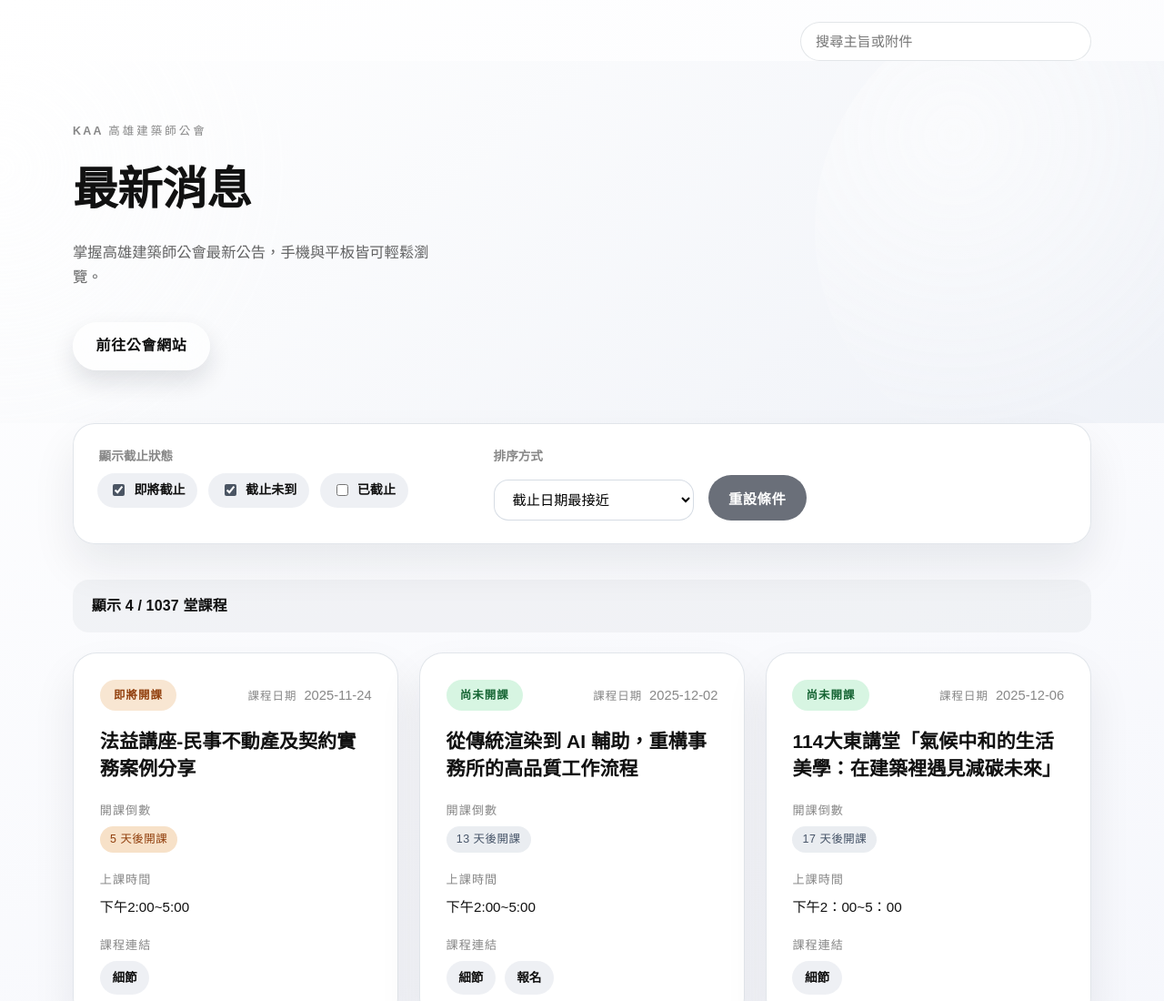
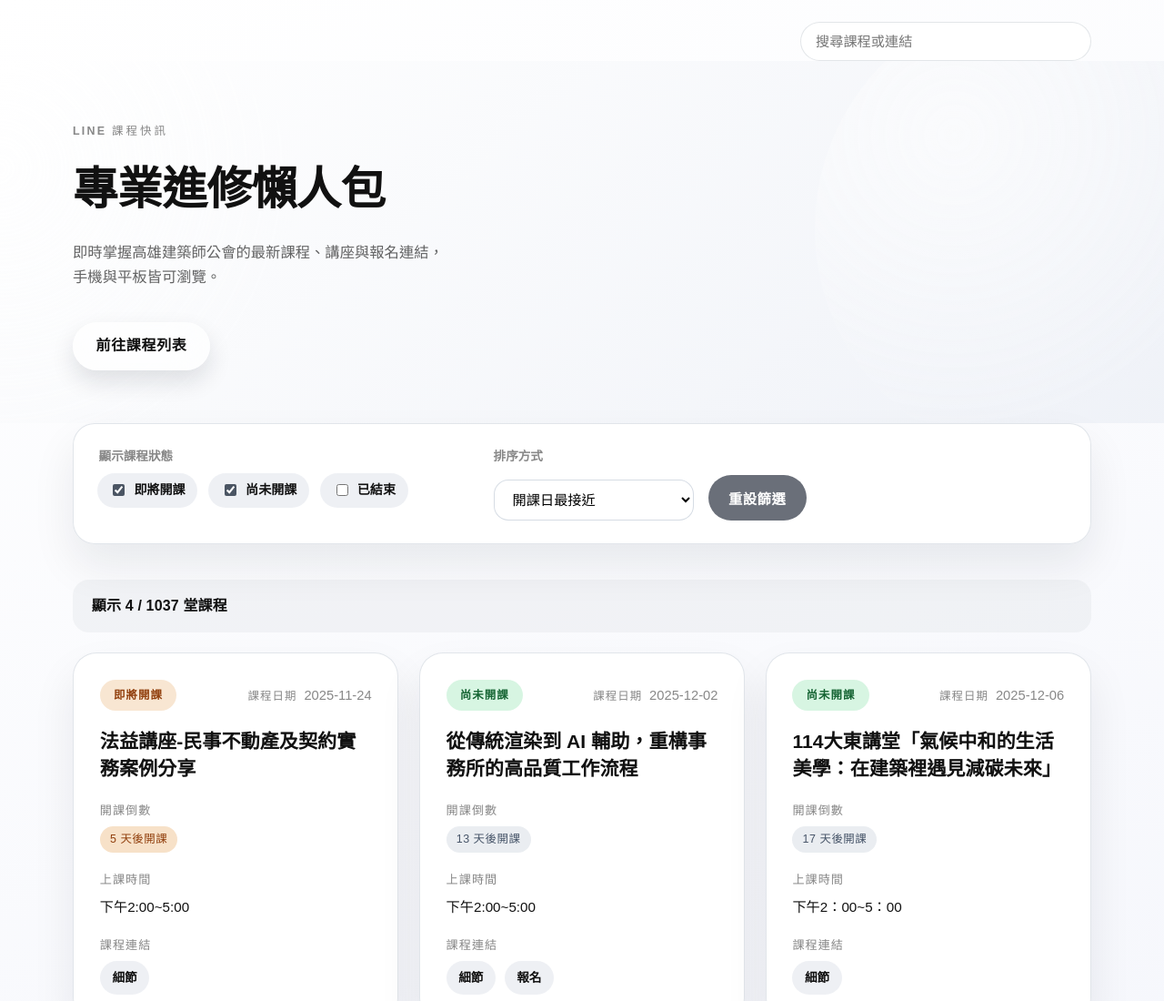
Before and after one commit to thinklab-architects/line-courses, a website: page index.html in a window 1280 px wide. Shown: the top 1100 px of the page at 91% size. Drawn offline with Linux system fonts and the light colour scheme.

Commit message:
Revert "fix: ensure pages renders LINE layout"
This reverts commit b80ff8a915081e73c4716dd3a797a4da908b01fd.

```diff
--- a/index.html
+++ b/index.html
@@ -7,17 +7,17 @@
       content="width=device-width, initial-scale=1, viewport-fit=cover"
     />
     <meta name="theme-color" content="#e2e5eb" />
-    <title>高雄建築師公會公告快覽</title>
+    <title>LINE Courses｜高雄建築師公會課程快覽</title>
     <link rel="stylesheet" href="./styles.css" />
   </head>
   <body>
     <div class="top-bar shell">
       <div class="top-bar__search">
-        <label class="sr-only" for="search">搜尋主旨或附件</label>
+        <label class="sr-only" for="search">搜尋課程或連結</label>
         <input
           id="search"
           type="search"
-          placeholder="搜尋主旨或附件"
+          placeholder="搜尋課程或連結"
           autocomplete="off"
         />
       </div>
@@ -26,10 +26,12 @@
     <header class="hero">
       <div class="shell hero__inner">
         <div class="hero__lede">
-          <p class="hero__eyebrow"><span class="hero__eyebrow-abbr">KAA</span>高雄建築師公會</p>
-          <h1 class="hero__title">最新消息</h1>
+          <p class="hero__eyebrow">
+            <span class="hero__eyebrow-abbr">LINE</span>課程快訊
+          </p>
+          <h1 class="hero__title">專業進修懶人包</h1>
           <p class="hero__description">
-            掌握高雄建築師公會最新公告，手機與平板皆可輕鬆瀏覽。
+            即時掌握高雄建築師公會的最新課程、講座與報名連結，手機與平板皆可瀏覽。
           </p>
           <div class="hero__actions">
             <a
@@ -38,7 +40,7 @@
               target="_blank"
               rel="noopener noreferrer"
             >
-              前往公會網站
+              前往課程列表
             </a>
           </div>
         </div>
@@ -46,38 +48,38 @@
     </header>
 
     <main class="shell flow">
-      <section class="controls" aria-label="篩選與排序">
+      <section class="controls" aria-label="課程篩選與排序">
         <fieldset class="status-group">
-          <legend class="field-label">顯示截止狀態</legend>
+          <legend class="field-label">顯示課程狀態</legend>
           <label class="status-option">
             <input type="checkbox" name="statusFilter" value="due-soon" checked />
-            <span>即將截止</span>
+            <span>即將開課</span>
           </label>
           <label class="status-option">
             <input type="checkbox" name="statusFilter" value="active" checked />
-            <span>截止未到</span>
+            <span>尚未開課</span>
           </label>
           <label class="status-option">
             <input type="checkbox" name="statusFilter" value="expired" />
-            <span>已截止</span>
+            <span>已結束</span>
           </label>
         </fieldset>
 
         <div class="field-group">
           <label class="field-label" for="sortSelect">排序方式</label>
           <select id="sortSelect">
-            <option value="deadline-asc">截止日期最接近</option>
-            <option value="deadline-desc">截止日期最晚</option>
-            <option value="date-desc">最新公告在前</option>
-            <option value="date-asc">最早公告在前</option>
+            <option value="deadline-asc">開課日最接近</option>
+            <option value="deadline-desc">開課日晚到早</option>
+            <option value="date-desc">最新課程在前</option>
+            <option value="date-asc">最早課程在前</option>
           </select>
         </div>
 
-        <button id="clearFilters" type="button">重設條件</button>
+        <button id="clearFilters" type="button">重設篩選</button>
       </section>
 
       <section aria-live="polite">
-        <div id="status" class="status">資料載入中...</div>
+        <div id="status" class="status">課程載入中...</div>
         <div id="documentList" class="document-grid" hidden></div>
       </section>
     </main>
```
Also changed, not shown: 1 other file.
